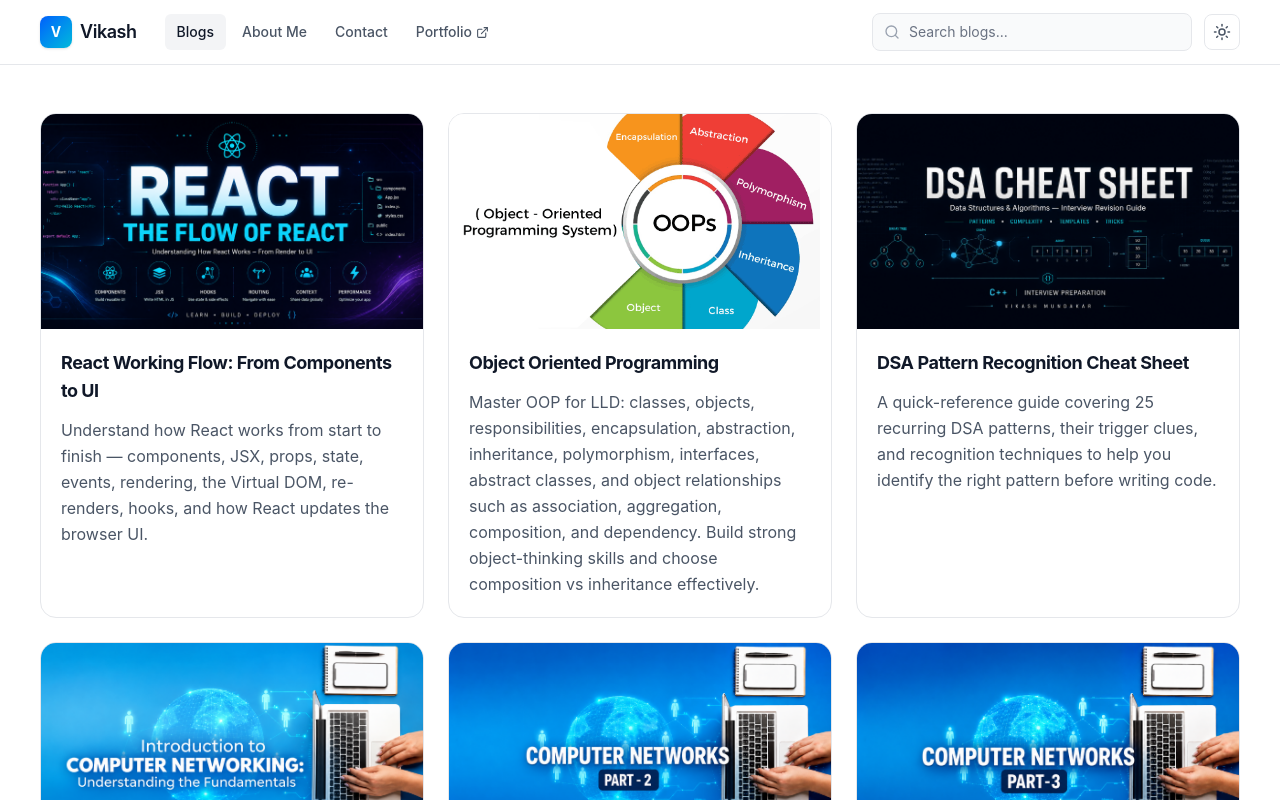
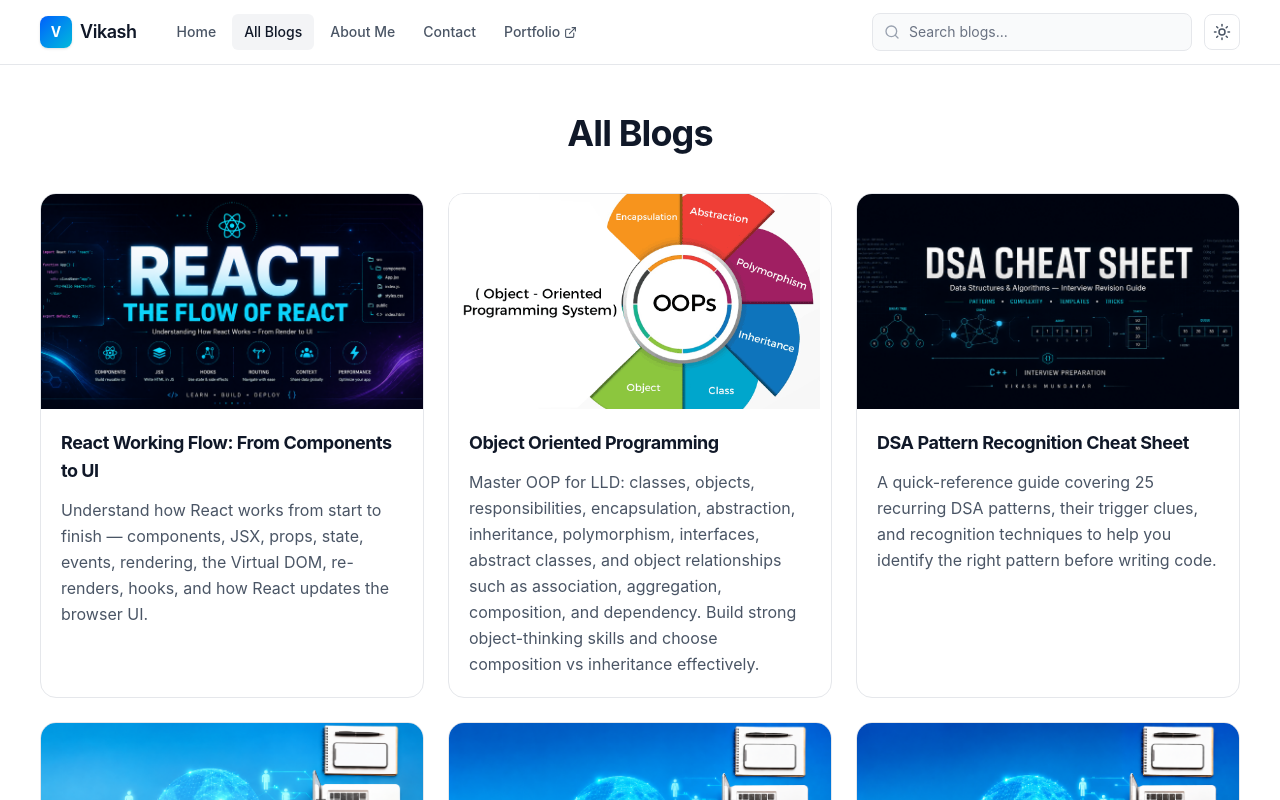
Before and after one commit to vikash1630/My-blogs, a React (Vite) app: page /blogs in a window 1280 px wide. Shown: the top 800 px of the page. Built offline with nearby package versions, Linux system fonts and the light colour scheme.

Commit message:
Added Home title on Nav Bar

```diff
--- a/src/components/Blogs/Blogs.jsx
+++ b/src/components/Blogs/Blogs.jsx
@@ -13,6 +13,11 @@ function Blogs() {
   return (
     <div className="min-h-screen bg-white dark:bg-gray-950">
       <div className="w-full px-4 sm:px-6 lg:px-10 py-12">
+        {/* Page Title */}
+        <h1 className="text-3xl sm:text-4xl font-bold text-gray-900 dark:text-white tracking-tight text-center mb-10">
+          All Blogs
+        </h1>
+
         <div className="grid grid-cols-1 sm:grid-cols-2 lg:grid-cols-3 gap-6">
           {blogs.map((blog) => (
             <Link
--- a/src/components/UI/NavBar.jsx
+++ b/src/components/UI/NavBar.jsx
@@ -4,7 +4,8 @@ import { useState, useEffect } from "react";
 import SearchBar from "./SearchBar";
 
 const navLinks = [
-  { name: "Blogs", path: "/blogs" },
+  { name: "Home", path: "/" },
+  { name: "All Blogs", path: "/blogs" },
   { name: "About Me", path: "/about" },
   { name: "Contact", path: "/contact" },
   {
@@ -41,7 +42,7 @@ const Navbar = () => {
     "text-gray-600 dark:text-gray-400 hover:text-gray-900 dark:hover:text-white hover:bg-gray-100 dark:hover:bg-white/5";
 
   const iconBtn =
-    "flex h-9 w-9 items-center justify-center rounded-lg border border-gray-200 dark:border-white/10 text-gray-600 dark:text-gray-300 hover:bg-gray-100 dark:hover:bg-white/10 transition-colors duration-200 focus:outline-none focus-visible:ring-2 focus-visible:ring-blue-500";
+    "flex h-9 w-9 items-center cursor-pointer justify-center rounded-lg border border-gray-200 dark:border-white/10 text-gray-600 dark:text-gray-300 hover:bg-gray-100 dark:hover:bg-white/10 transition-colors duration-200 focus:outline-none focus-visible:ring-2 focus-visible:ring-blue-500";
 
   return (
     <>
@@ -91,7 +92,7 @@ const Navbar = () => {
           </div>
 
           {/* Right side */}
-          <div className="flex items-center gap-2 flex-shrink-0">
+          <div className="flex items-center gap-2 flex-shrink-0 ">
             <button
               onClick={toggleTheme}
               aria-label="Toggle theme"
```
